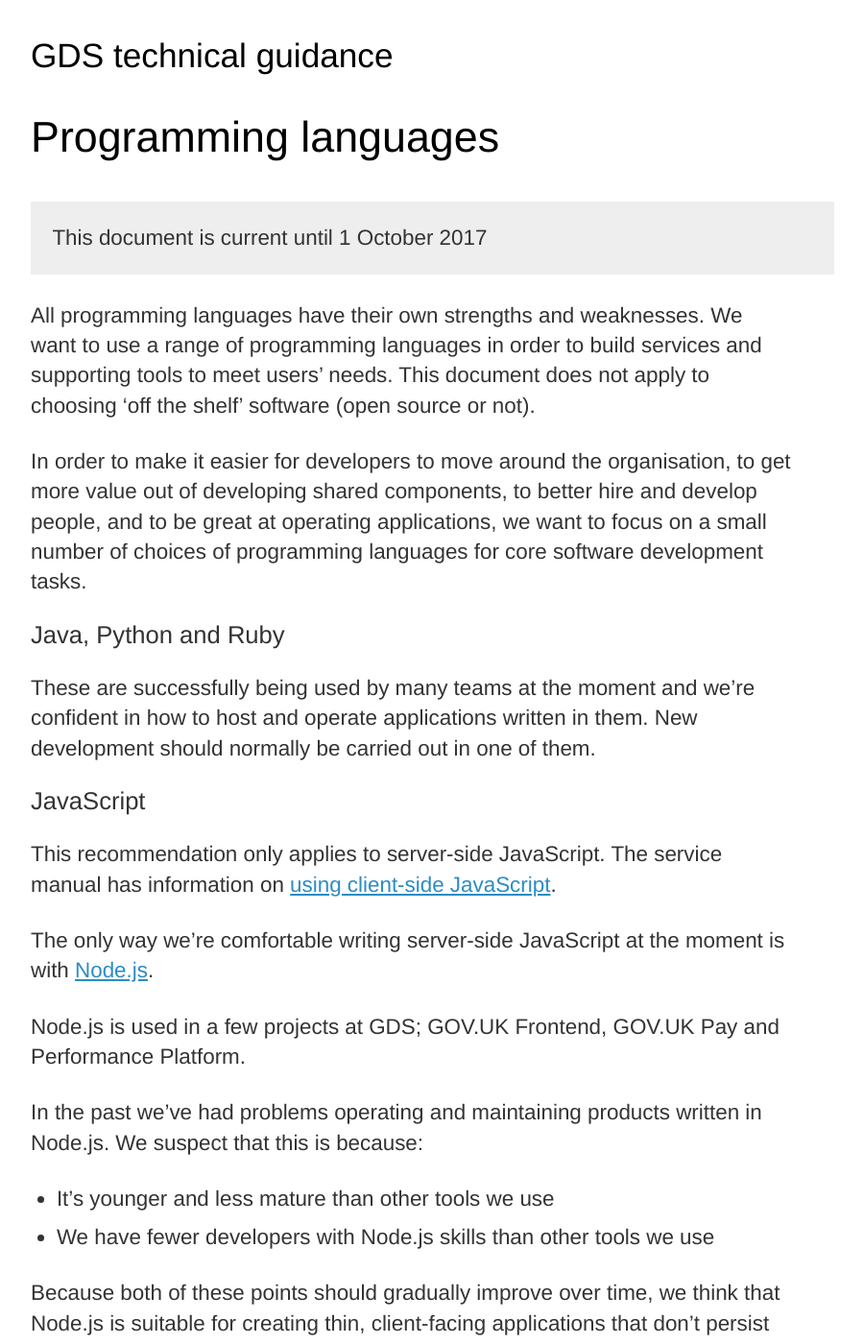
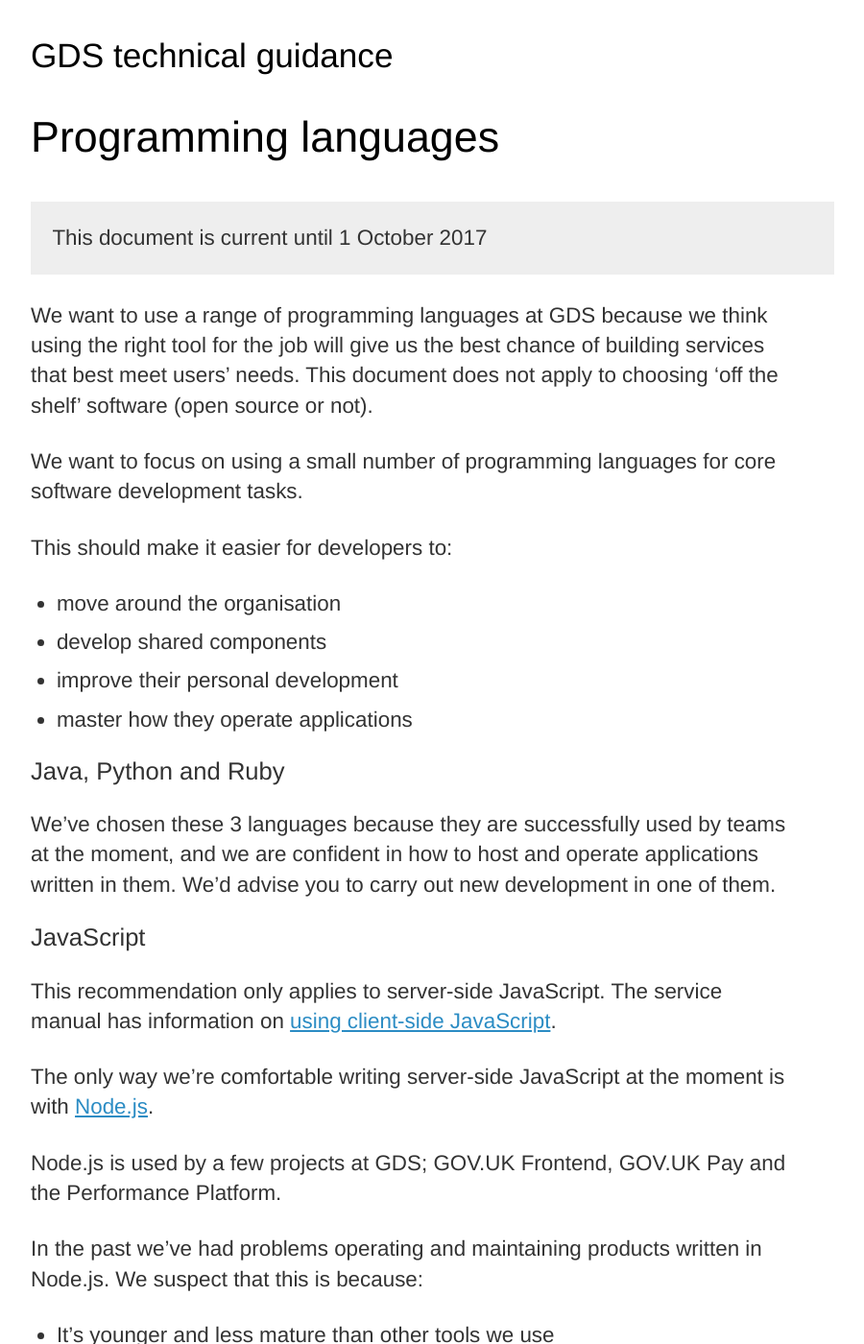
Before and after one commit to alphagov/gds-way, a Jekyll site: the page built from programming-languages.md, in a window 1280 px wide and 1400 px high. Shown: the whole window at 96% size, without its empty margins (8-908 px from the left). Built offline with Jekyll 4.4.1, drawn with Linux system fonts in a browser that asks for light colours; some of the changed text lies outside the part shown.

Commit message:
Copyedit and tweak
With advice from Rosalie.

```diff
--- a/programming-languages.md
+++ b/programming-languages.md
@@ -4,23 +4,27 @@ layout: recommendation
 expires: 2017-10-01
 ---
 
-All programming languages have their own strengths and weaknesses.
-We want to use a range of programming languages in
-order to build services and supporting tools to meet users' needs.
-This document does not apply to choosing 'off the shelf' software
-(open source or not).
+We want to use a range of programming languages at GDS because we think
+using the right tool for the job will give us the best chance of building
+services that best meet users’ needs. This document does not apply to
+choosing 'off the shelf' software (open source or not).
 
-In order to make it easier for developers to move around the organisation,
-to get more value out of developing shared components, to better hire and
-develop people, and to be great at operating applications, we want to focus
-on a small number of choices of programming languages for core
-software development tasks.
+We want to focus on using a small number of programming languages for
+core software development tasks.
+
+This should make it easier for developers to:
+
+- move around the organisation
+- develop shared components
+- improve their personal development
+- master how they operate applications
 
 ## Java, Python and Ruby
 
-These are successfully being used by many teams at the moment and
-we're confident in how to host and operate applications written in them.
-New development should normally be carried out in one of them.
+We've chosen these 3 languages because they are successfully used by
+teams at the moment, and we are confident in how to host and operate
+applications written in them. We'd advise you to carry out new
+development in one of them.
 
 ## JavaScript
 
@@ -35,7 +39,7 @@ moment is with [Node.js][nodejs].
 
 [nodejs]: https://nodejs.org/
 
-Node.js is used in a few projects at GDS; GOV.UK Frontend, GOV.UK Pay and Performance Platform.
+Node.js is used by a few projects at GDS; GOV.UK Frontend, GOV.UK Pay and the Performance Platform.
 
 In the past we've had problems operating and maintaining products written in
 Node.js. We suspect that this is because:
@@ -62,7 +66,7 @@ application written in Scala. Do not use Scala for new projects.
 
 ## Other languages
 
-There will be sensible reasons to pick another language. For example when we're:
+There will be sensible reasons to pick another language. For example when you're:
 
 - extending an existing codebase or ecosystem
 - scripting in a particular environment
```
